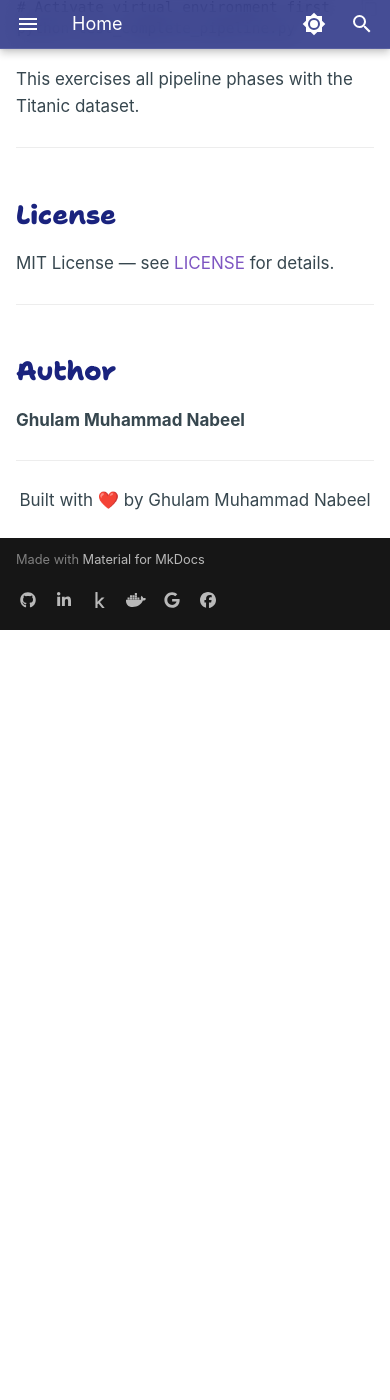
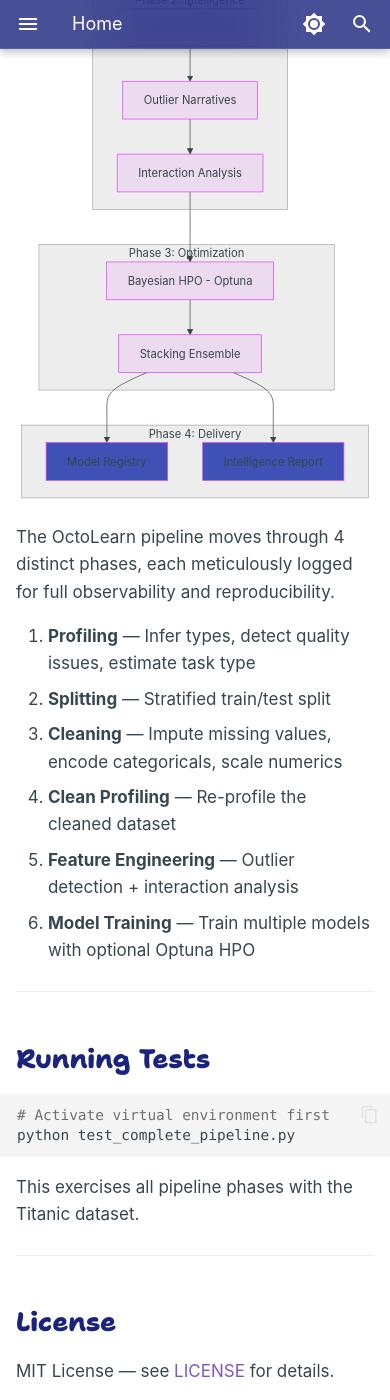
Before and after one commit to GhulamMuhammadNabeel/OctoLearn, an MkDocs documentation site: the page built from docs/index.md, in a window 390 px wide and 1400 px high, scrolled down 13782 px. Built offline with MkDocs 1.6.1 and Material for MkDocs 9.7.7, drawn with Linux system fonts in a browser that asks for light colours; some web fonts are replaced; before the commit the page ends 14412 px from its top, so only the background shows below that; some of the changed text lies outside the part shown.

````diff
--- a/docs/assets/stylesheets/extra.css
+++ b/docs/assets/stylesheets/extra.css
@@ -38,6 +38,21 @@
     backdrop-filter: blur(12px);
     -webkit-backdrop-filter: blur(12px);
     border-bottom: 1px solid rgba(255, 255, 255, 0.1);
+}
+
+/* Premium Branding - High Impact Header */
+.md-logo img {
+    height: 72px !important;
+    width: auto !important;
+    transition: transform 0.3s ease;
+}
+
+.md-logo:hover img {
+    transform: scale(1.05);
+}
+
+.md-header__title {
+    margin-left: 2rem !important;
 }
 
 /* Premium Typography Body */
@@ -166,3 +181,54 @@
 [data-md-color-scheme="slate"] .admonition-title {
     color: #e8eaf6 !important;
 }
+
+/* Details Tag & Table Structural Fixes */
+details {
+    margin: 2rem 0;
+    padding: 1.5rem;
+    border: 1px solid var(--md-primary-fg-color--light);
+    border-radius: 16px;
+    background: rgba(121, 134, 203, 0.03);
+    box-shadow: 0 4px 12px rgba(0, 0, 0, 0.05);
+}
+
+details summary {
+    cursor: pointer;
+    font-weight: 800;
+    color: var(--md-primary-fg-color);
+    padding: 0.5rem 0;
+    font-size: 1rem;
+}
+
+details[open] summary {
+    border-bottom: 2px solid var(--md-primary-fg-color--light);
+    margin-bottom: 1.5rem;
+    padding-bottom: 1rem;
+}
+
+.md-typeset table {
+    width: 100% !important;
+    display: table !important;
+    margin-bottom: 2rem !important;
+    border-collapse: collapse;
+}
+
+.md-typeset td,
+.md-typeset th {
+    padding: 12px 16px !important;
+}
+
+/* Mobile Responsiveness Audit */
+@media screen and (max-width: 60rem) {
+    .md-logo img {
+        height: 52px !important;
+    }
+
+    .md-header__title {
+        margin-left: 1rem !important;
+    }
+
+    details {
+        padding: 1rem;
+    }
+}
--- a/docs/index.md
+++ b/docs/index.md
@@ -524,19 +524,43 @@
 ### Pipeline Flow
 
 ```mermaid
-graph LR
-    A[Raw Data] --> B[Profiling]
-    B --> C[Train/Test Split]
-    C --> D[Auto Cleaning]
-    D --> E[Clean Profiling]
-    E --> F[Feature Engineering]
-    F --> G[Model Training]
-    G --> H[Optuna Optimization]
-    H --> I[Model Registry]
-    G --> J[PDF Report]
+graph TD
+    %% Input Layer
+    Start(Raw Dataset) --> Profiling[Intelligent Profiling]
+
+    %% Structural Phase
+    subgraph "Phase 1: Foundation"
+        Profiling --> Clean[Structural Cleaning]
+        Clean --> Split[Stratified Splitting]
+    end
+
+    %% Intelligence Phase
+    subgraph "Phase 2: Intelligence"
+        Split --> FE[Feature Synthesis]
+        FE --> Out[Outlier Narratives]
+        Out --> Interaction[Interaction Analysis]
+    end
+
+    %% Optimization Phase
+    subgraph "Phase 3: Optimization"
+        Interaction --> Opt[Bayesian HPO - Optuna]
+        Opt --> Stk[Stacking Ensemble]
+    end
+
+    %% Delivery Phase
+    subgraph "Phase 4: Delivery"
+        Stk --> Reg[Model Registry]
+        Stk --> Rep[Intelligence Report]
+    end
+
+    %% Styling
+    style Start fill:#1a237e,color:#fff,stroke-width:2px
+    style Reg fill:#3f51b5,color:#fff
+    style Rep fill:#3f51b5,color:#fff
+    style Profiling fill:#7986cb,color:#fff
 ```
 
-The pipeline executes 6 phases:
+The OctoLearn pipeline moves through 4 distinct phases, each meticulously logged for full observability and reproducibility.
 
 1. **Profiling** — Infer types, detect quality issues, estimate task type
 2. **Splitting** — Stratified train/test split
````
Also changed, not shown: docs/guide.md (+0 -37 lines), docs/testing.md (+47 -3 lines), exhaustive_test.py (+63 -99 lines).
